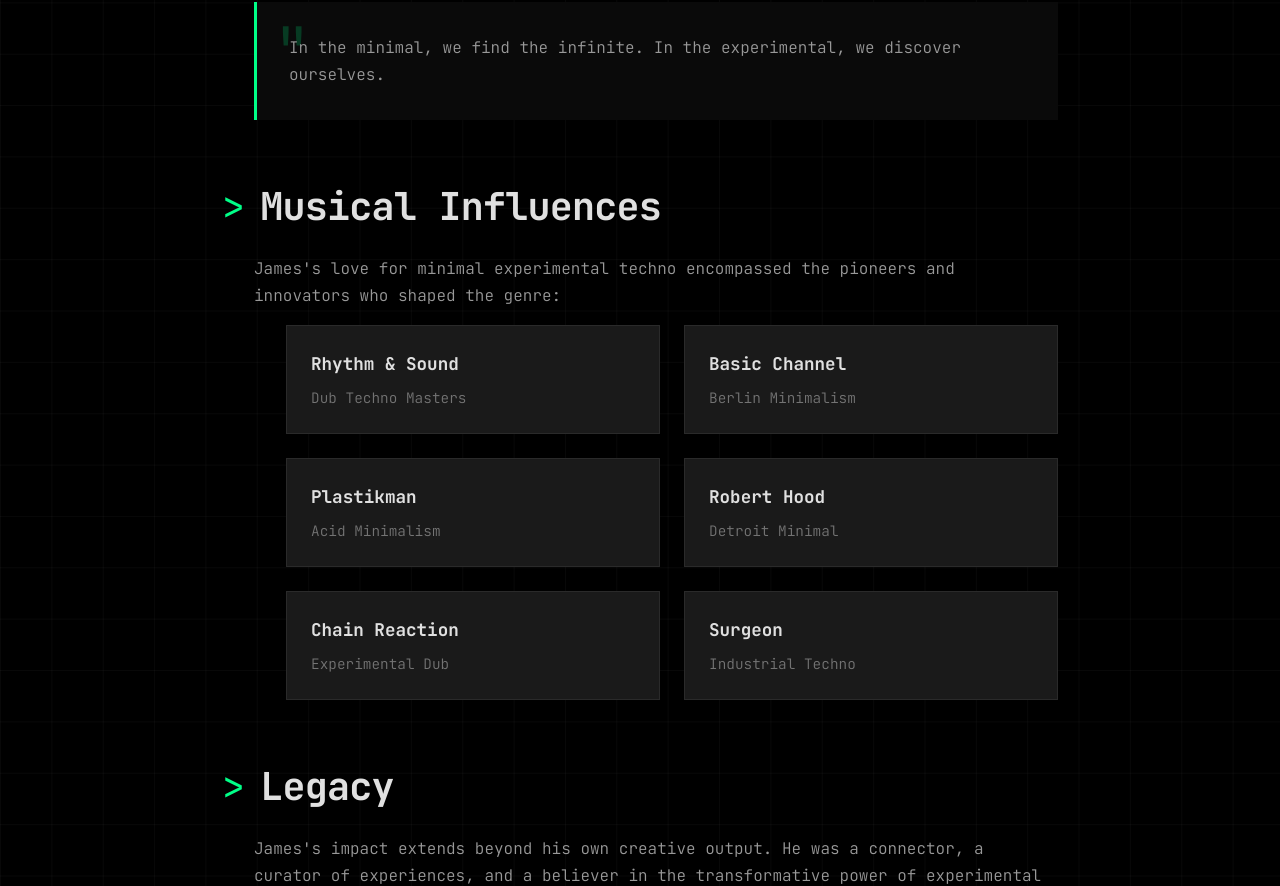
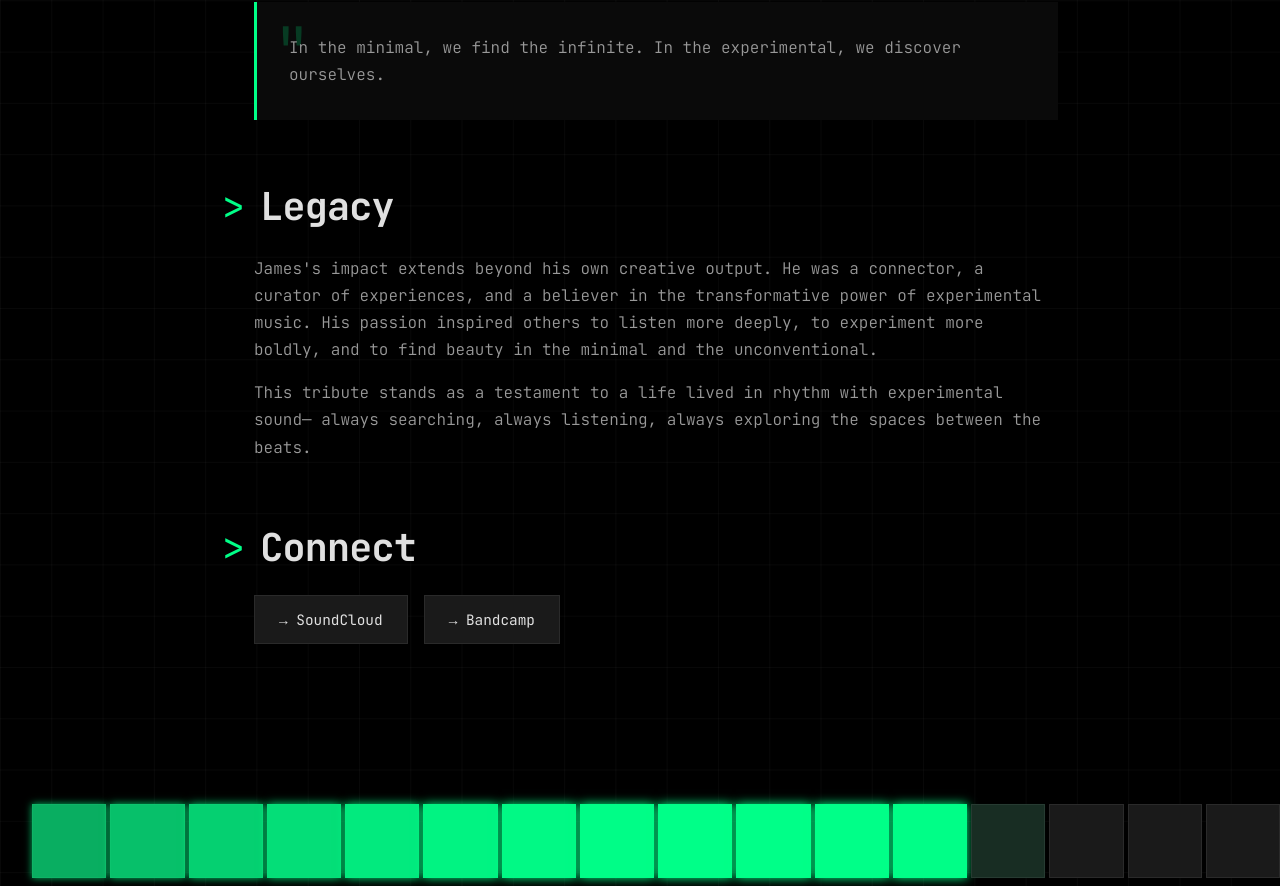
Before and after one commit to foxpress-design/listenable-music, a React (Vite) app: page / in a window 1280 px wide. Shown: the part 1333-2219 px from the top of the page. Built offline with nearby package versions, Linux system fonts and the light colour scheme.

Commit message:
Remove Musical Influences section

```diff
--- a/src/App.jsx
+++ b/src/App.jsx
@@ -77,42 +77,6 @@ function App() {
         </section>
 
         <section className="section">
-          <h2 className="section-title">Musical Influences</h2>
-          <div className="section-content">
-            <p>
-              James's love for minimal experimental techno encompassed the pioneers and innovators
-              who shaped the genre:
-            </p>
-            <div className="grid">
-              <div className="card">
-                <div className="card-title">Rhythm & Sound</div>
-                <div className="card-meta">Dub Techno Masters</div>
-              </div>
-              <div className="card">
-                <div className="card-title">Basic Channel</div>
-                <div className="card-meta">Berlin Minimalism</div>
-              </div>
-              <div className="card">
-                <div className="card-title">Plastikman</div>
-                <div className="card-meta">Acid Minimalism</div>
-              </div>
-              <div className="card">
-                <div className="card-title">Robert Hood</div>
-                <div className="card-meta">Detroit Minimal</div>
-              </div>
-              <div className="card">
-                <div className="card-title">Chain Reaction</div>
-                <div className="card-meta">Experimental Dub</div>
-              </div>
-              <div className="card">
-                <div className="card-title">Surgeon</div>
-                <div className="card-meta">Industrial Techno</div>
-              </div>
-            </div>
-          </div>
-        </section>
-
-        <section className="section">
           <h2 className="section-title">Legacy</h2>
           <div className="section-content">
             <p>
```
